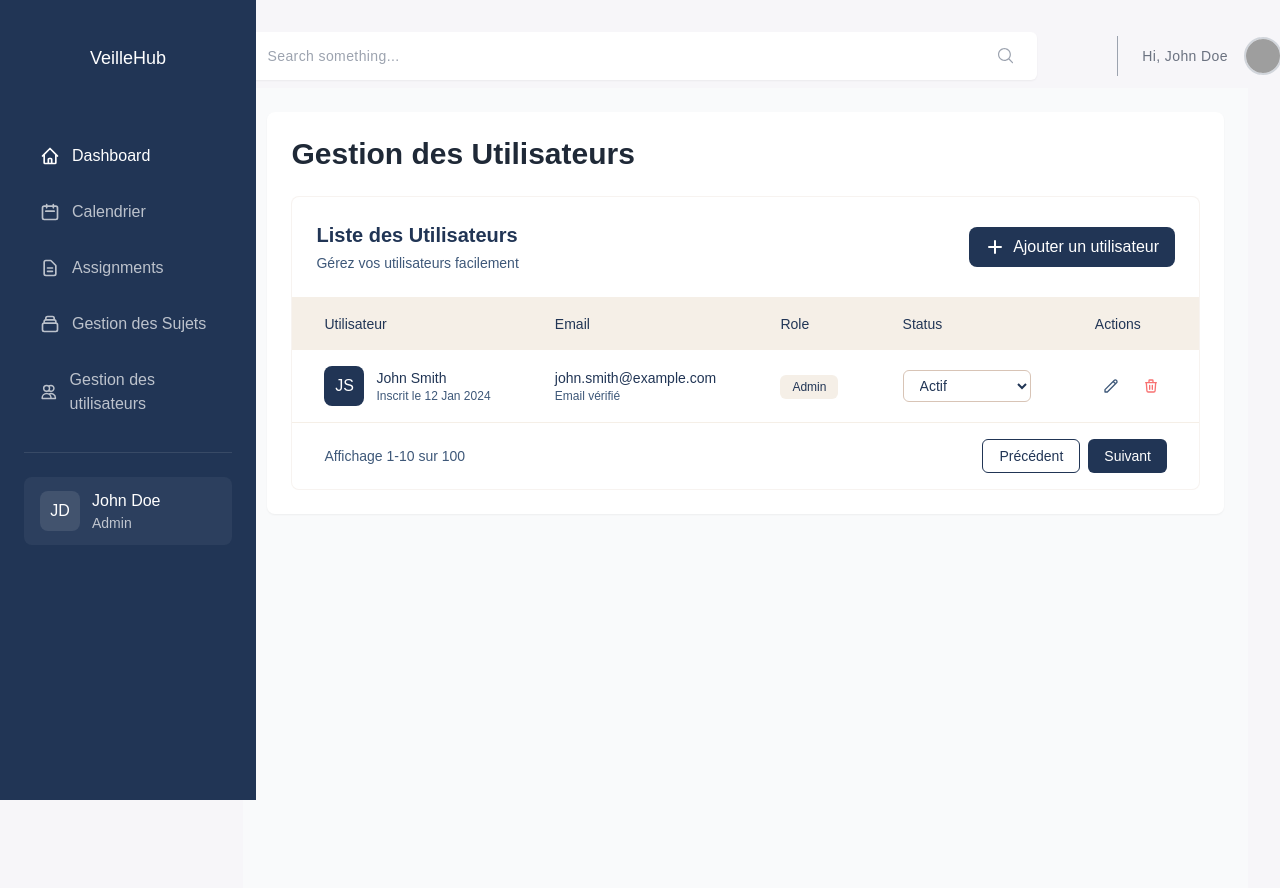
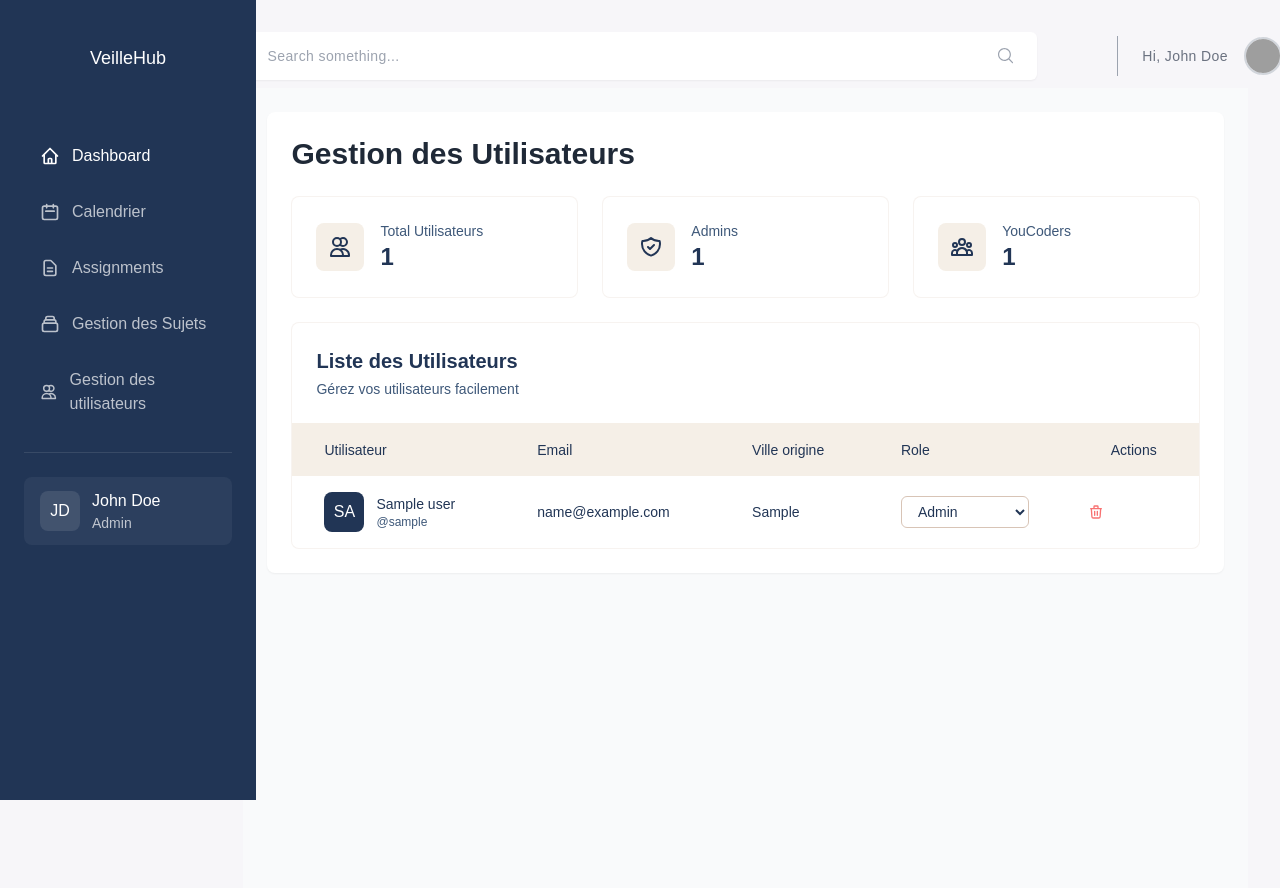
Before and after one commit to IGaXoWnI/RoomMate, a PHP site: the page made by app/views/admin/dashboard.php in a window 1280 px wide. Run offline with PHP 8.4, Linux system fonts and the light colour scheme; the template is opened without the code that fills it: most values are stand-ins (such as "Sample title", 1, 10 or a date in 2020); some libraries are stand-ins or nearby versions; grey boxes are pictures that could not be loaded.

Commit message:
feat : ajoute les statistique et la gestion de Utilisateur

```diff
--- a/app/models/User.php
+++ b/app/models/User.php
@@ -30,5 +30,4 @@ public function getUserData($id){
     return $result->fetch(PDO::FETCH_ASSOC);
 }
 
-
 }
--- a/app/views/admin/dashboard.php
+++ b/app/views/admin/dashboard.php
@@ -97,7 +97,52 @@
               </h1>
             </div>
 
-            <!-- Table -->
+            <!-- Stats Cards -->
+            <div class="grid grid-cols-1 md:grid-cols-3 gap-6 mb-8">
+                <div class="bg-white p-6 rounded-lg border border-[#D8C4B6]/20">
+                    <div class="flex items-center gap-4">
+                        <div class="p-3 bg-[#F5EFE7] rounded-lg">
+                            <svg xmlns="http://www.w3.org/2000/svg" class="w-6 h-6 text-[#213555]" fill="none" viewBox="0 0 24 24" stroke="currentColor">
+                                <path stroke-linecap="round" stroke-linejoin="round" stroke-width="2" d="M12 4.354a4 4 0 110 5.292M15 21H3v-1a6 6 0 0112 0v1zm0 0h6v-1a6 6 0 00-9-5.197M13 7a4 4 0 11-8 0 4 4 0 018 0z" />
+                            </svg>
+                        </div>
+                        <div>
+                            <p class="text-sm text-[#3E5879]">Total Utilisateurs</p>
+                            <p class="text-2xl font-semibold text-[#213555]"><?= $totalUsers ?></p>
+                        </div>
+                    </div>
+                </div>
+
+                <div class="bg-white p-6 rounded-lg border border-[#D8C4B6]/20">
+                    <div class="flex items-center gap-4">
+                        <div class="p-3 bg-[#F5EFE7] rounded-lg">
+                            <svg xmlns="http://www.w3.org/2000/svg" class="w-6 h-6 text-[#213555]" fill="none" viewBox="0 0 24 24" stroke="currentColor">
+                                <path stroke-linecap="round" stroke-linejoin="round" stroke-width="2" d="M9 12l2 2 4-4m5.618-4.016A11.955 11.955 0 0112 2.944a11.955 11.955 0 01-8.618 3.04A12.02 12.02 0 003 9c0 5.591 3.824 10.29 9 11.622 5.176-1.332 9-6.03 9-11.622 0-1.042-.133-2.052-.382-3.016z" />
+                            </svg>
+                        </div>
+                        <div>
+                            <p class="text-sm text-[#3E5879]">Admins</p>
+                            <p class="text-2xl font-semibold text-[#213555]"><?= $adminCount ?></p>
+                        </div>
+                    </div>
+                </div>
+
+                <div class="bg-white p-6 rounded-lg border border-[#D8C4B6]/20">
+                    <div class="flex items-center gap-4">
+                        <div class="p-3 bg-[#F5EFE7] rounded-lg">
+                            <svg xmlns="http://www.w3.org/2000/svg" class="w-6 h-6 text-[#213555]" fill="none" viewBox="0 0 24 24" stroke="currentColor">
+                                <path stroke-linecap="round" stroke-linejoin="round" stroke-width="2" d="M17 20h5v-2a3 3 0 00-5.356-1.857M17 20H7m10 0v-2c0-.656-.126-1.283-.356-1.857M7 20H2v-2a3 3 0 015.356-1.857M7 20v-2c0-.656.126-1.283.356-1.857m0 0a5.002 5.002 0 019.288 0M15 7a3 3 0 11-6 0 3 3 0 016 0zm6 3a2 2 0 11-4 0 2 2 0 014 0zM7 10a2 2 0 11-4 0 2 2 0 014 0z" />
+                            </svg>
+                        </div>
+                        <div>
+                            <p class="text-sm text-[#3E5879]">YouCoders</p>
+                            <p class="text-2xl font-semibold text-[#213555]"><?= $youcoderCount ?></p>
+                        </div>
+                    </div>
+                </div>
+            </div>
+
+            <!-- Users Table -->
             <div class="bg-white rounded-lg border border-[#D8C4B6]/20">
                 <div class="p-6 border-b border-[#F5EFE7]">
                     <div class="flex items-center justify-between">
@@ -105,102 +150,94 @@
                             <h2 class="text-xl font-semibold text-[#213555]">Liste des Utilisateurs</h2>
                             <p class="text-sm text-[#3E5879] mt-1">Gérez vos utilisateurs facilement</p>
                         </div>
-
-                  <!-- Bouton simplifié -->
-                  <button class="inline-flex items-center gap-2 px-4 py-2 bg-[#213555] text-white rounded-lg hover:bg-[#3E5879] transition-all duration-300">
-                    <svg xmlns="http://www.w3.org/2000/svg" class="h-5 w-5" viewBox="0 0 20 20" fill="currentColor">
-                      <path fill-rule="evenodd" d="M10 3a1 1 0 011 1v5h5a1 1 0 110 2h-5v5a1 1 0 11-2 0v-5H4a1 1 0 110-2h5V4a1 1 0 011-1z" clip-rule="evenodd" />
-                    </svg>
-                    <span>Ajouter un utilisateur</span>
-                  </button>
                     </div>
                 </div>
 
-              <!-- Table redesignée -->
                 <div class="overflow-x-auto">
                     <table class="w-full">
                         <thead>
                             <tr>
                                 <th class="text-left px-8 py-4 text-sm font-medium text-[#213555] bg-[#F5EFE7]">Utilisateur</th>
                                 <th class="text-left px-8 py-4 text-sm font-medium text-[#213555] bg-[#F5EFE7]">Email</th>
+                                <th class="text-left px-8 py-4 text-sm font-medium text-[#213555] bg-[#F5EFE7]">Ville origine</th>
                                 <th class="text-left px-8 py-4 text-sm font-medium text-[#213555] bg-[#F5EFE7]">Role</th>
-                      <th class="text-left px-8 py-4 text-sm font-medium text-[#213555] bg-[#F5EFE7]">Status</th>
                                 <th class="text-left px-8 py-4 text-sm font-medium text-[#213555] bg-[#F5EFE7]">Actions</th>
                             </tr>
                         </thead>
                         <tbody class="divide-y divide-[#F5EFE7]">
+                            <?php foreach($users as $user): ?>
                                 <tr class="hover:bg-[#F5EFE7]/30 transition-colors">
                                     <td class="px-8 py-4">
                                         <div class="flex items-center gap-3">
                                             <div class="w-10 h-10 rounded-lg bg-[#213555] flex items-center justify-center text-white font-medium">
-                            JS
+                                                <?= !empty($user['username']) ? strtoupper(substr($user['username'], 0, 2)) : 'U' ?>
                                             </div>
                                             <div>
-                            <p class="text-sm font-medium text-[#213555]">John Smith</p>
-                            <p class="text-xs text-[#3E5879]">Inscrit le 12 Jan 2024</p>
+                                                <p class="text-sm font-medium text-[#213555]">
+                                                    <?= !empty($user['nom_complet']) ? htmlspecialchars($user['nom_complet']) : 'Non défini' ?>
+                                                </p>
+                                                <p class="text-xs text-[#3E5879]">
+                                                    @<?= !empty($user['username']) ? htmlspecialchars($user['username']) : 'utilisateur' ?>
+                                                </p>
                                             </div>
                                         </div>
                                     </td>
                                     <td class="px-8 py-4">
-                        <p class="text-sm text-[#213555]">john.smith@example.com</p>
-                        <p class="text-xs text-[#3E5879]">Email vérifié</p>
+                                        <p class="text-sm text-[#213555]">
+                                            <?= !empty($user['email']) ? htmlspecialchars($user['email']) : 'Non défini' ?>
+                                        </p>
                                     </td>
                                     <td class="px-8 py-4">
-                        <span class="inline-block px-3 py-1 text-xs font-medium bg-[#F5EFE7] text-[#213555] rounded-md">
-                          Admin
-                        </span>
-                      </td>
-                      <td class="px-8 py-4">
-                        <select class="w-32 text-sm px-3 py-1.5 rounded-md border border-[#D8C4B6] bg-white text-[#213555] focus:outline-none focus:border-[#3E5879]">
-                          <option>Actif</option>
-                          <option>Inactif</option>
-                          <option>Bloqué</option>
-                        </select>
+                                        <p class="text-sm text-[#213555]">
+                                            <?= !empty($user['ville_origine']) ? htmlspecialchars($user['ville_origine']) : 'Non défini' ?>
+                                        </p>
                                     </td>
                                     <td class="px-8 py-4">
                                         <div class="flex items-center gap-2">
-                          <button class="p-2 hover:bg-[#F5EFE7] rounded-md transition-colors">
-                            <svg xmlns="http://www.w3.org/2000/svg" class="h-4 w-4 text-[#3E5879]" fill="none" viewBox="0 0 24 24" stroke="currentColor">
-                              <path stroke-linecap="round" stroke-linejoin="round" stroke-width="2" d="M15.232 5.232l3.536 3.536m-2.036-5.036a2.5 2.5 0 113.536 3.536L6.5 21.036H3v-3.572L16.732 3.732z" />
-                            </svg>
-                          </button>
-                          <button class="p-2 hover:bg-red-50 rounded-md transition-colors">
+                                            <form action="/dashboard/update-role" method="POST" class="role-form">
+                                                <input type="hidden" name="user_id" value="<?= $user['id'] ?>">
+                                                <select name="role"
+                                                        class="w-32 text-sm px-3 py-1.5 rounded-md border border-[#D8C4B6] bg-white text-[#213555] focus:outline-none focus:border-[#3E5879] cursor-pointer hover:bg-[#F5EFE7] transition-all"
+                                                        onchange="this.form.submit()">
+                                                    <option value="youcoder" <?= (!empty($user['role']) && $user['role'] === 'youcoder') ? 'selected' : '' ?>>
+                                                        YouCoder
+                                                    </option>
+                                                    <option value="admin" <?= (!empty($user['role']) && $user['role'] === 'admin') ? 'selected' : '' ?>>
+                                                        Admin
+                                                    </option>
+                                                </select>
+                                            </form>
+                                        </div>
+                                    </td>
+                                    <td>
+
+                                      <form action="/dashboard/delete-user" method="POST" onsubmit="return confirm('Êtes-vous sûr de vouloir supprimer cet utilisateur ?');">
+                                        <input type="hidden" name="user_id" value="<?= $user['id'] ?>">
+                                        <!-- Bouton de suppression avec modal de confirmation -->
+                                        <button name="delete" onsubmit="return confirm('Êtes-vous sûr de vouloir supprimer cet utilisateur ?');"
+                                                      class="p-2 hover:bg-red-50 rounded-md transition-colors">
                                                   <svg xmlns="http://www.w3.org/2000/svg" class="h-4 w-4 text-red-400" fill="none" viewBox="0 0 24 24" stroke="currentColor">
                                                       <path stroke-linecap="round" stroke-linejoin="round" stroke-width="2" d="M19 7l-.867 12.142A2 2 0 0116.138 21H7.862a2 2 0 01-1.995-1.858L5 7m5 4v6m4-6v6m1-10V4a1 1 0 00-1-1h-4a1 1 0 00-1 1v3M4 7h16" />
                                                   </svg>
                                         </button>
-                        </div>
+                                    </form>
                                     </td>
                                 </tr>
-                    <!-- Répéter pour plus d'utilisateurs -->
+                            <?php endforeach; ?>
                         </tbody>
                     </table>
-              </div>
-
-              <!-- Pagination simplifiée -->
-              <div class="px-8 py-4 border-t border-[#F5EFE7]">
-                <div class="flex items-center justify-between">
-                  <p class="text-sm text-[#3E5879]">Affichage 1-10 sur 100</p>
-                  <div class="flex gap-2">
-                    <button class="px-4 py-1.5 text-sm border border-[#213555] text-[#213555] rounded-md hover:bg-[#F5EFE7] transition-colors">
-                      Précédent
-                    </button>
-                    <button class="px-4 py-1.5 text-sm bg-[#213555] text-white rounded-md hover:bg-[#3E5879] transition-colors">
-                      Suivant
-                    </button>
-                  </div>
-                </div>
                 </div>
             </div>
         </div>
     </section>
+
+
 
     <!----------------------------------------------- GESTION DES CONTENU ----------------------------------------------------------->
 
 </section>
 </div>
 </div>
-
 
 
 <script defer>
--- a/public/index.php
+++ b/public/index.php
@@ -36,6 +36,10 @@ Route::post('/post-housing', [HousingController::class, 'handlePostHousing']);
 
 // admin routes
 Route::get('/dashboard', [AdminController::class, 'showDashboard']);
+Route::post('/dashboard/update-role', [AdminController::class, 'updateRole']);
+Route::post('/dashboard/delete-user', [AdminController::class, 'deleteUser']);
+
+
 
 Route::get('/profile', [AuthController::class, 'profile']);
 
```
Also changed, not shown: app/controllers/AdminController.php (+62 -8 lines), app/models/Admin.php (added, +36 -0 lines). Lines whose indentation alone changed are shown as unchanged.
